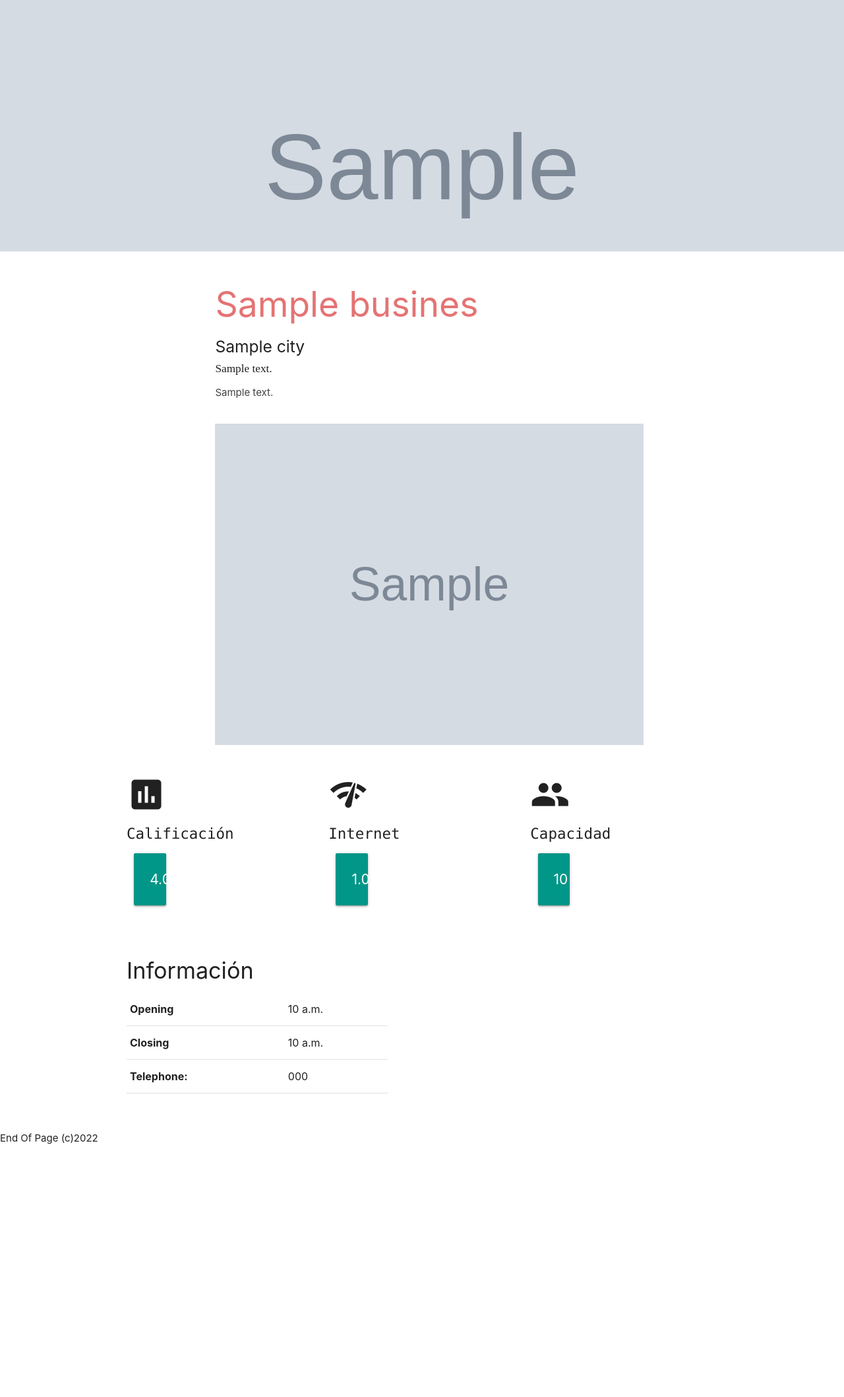
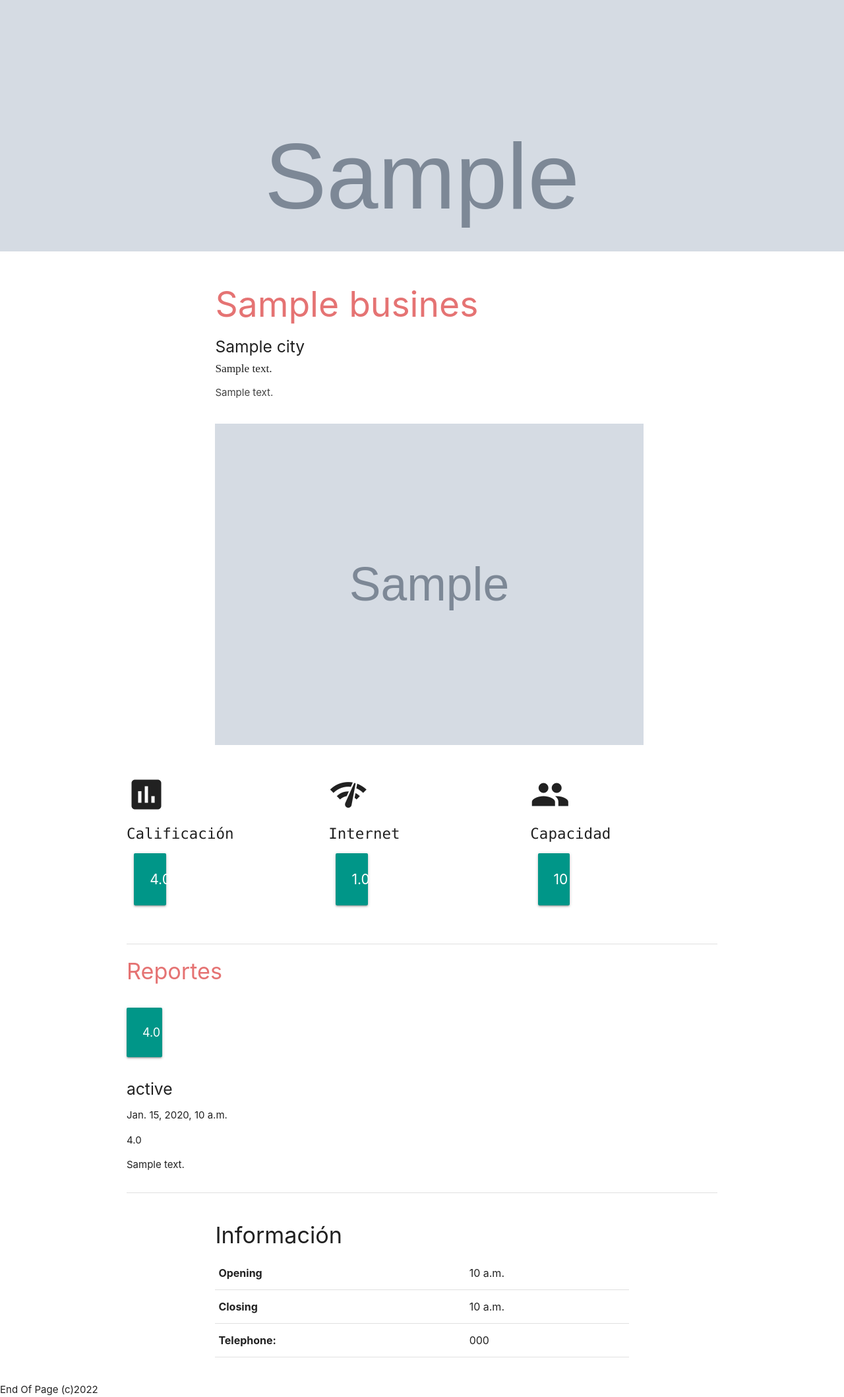
Before and after one commit to se2-group5/BackEnd, a Django app: page /1/biz_profile in a window 1280 px wide. Shown: the part 183-2300 px from the top of the page at 66% size. Before the commit the page ends 1917 px from the top, so only its background shows below. Run offline with Django 4.2, Linux system fonts and the light colour scheme; tables that the repository leaves empty hold one stand-in row (values such as "Sample post"); grey boxes marked "Sample" are stand-in pictures.

Commit message:
Comments in Reports are now Optional. Updated Business Profile Consult / Consulta de Establecimientos (perfil) por parte del usuario. Puede consultar toda la informaación de los establecimeintos y sus reportes.

```diff
--- a/DIG_app/main/models.py
+++ b/DIG_app/main/models.py
@@ -86,7 +86,7 @@
     internet_status = models.DecimalField(max_digits=2, decimal_places=1) # make a difference from internet_quality
     rating_business = models.DecimalField(max_digits=2, decimal_places=1) # Should go from 1 to 5
     report_support = models.IntegerField(null=True, blank=True)
-    comments = models.TextField(null=True)
+    comments = models.TextField(null=True, blank=True)
 
     def __str__(self) -> str:
          return f'Report made by {self.user_id} on {self.date}'
--- a/DIG_app/main/templates/main/biz_detail.html
+++ b/DIG_app/main/templates/main/biz_detail.html
@@ -71,10 +71,37 @@
 
             </div>
 
+            <!-- Reportes -->
+            <br>
+            <div class="divider"></div>
+            <h4 style="color:#e57373">Reportes</h4>
+                {% for report in business.report_set.all %}
+                    <div class="section">
+
+                        <div class="row">
+                            <div class="col s1 ">
+                                <div class="card-panel teal">
+                                    <span class="white-text" style="font-size:1.2rem">{{report.rating_business}}</span>
+                                </div>
+                            </div>
+                        </div>
+                        <h5>{{report.occupation_status}}</h5>
+
+                        <p>{{report.date}}</p>
+                        <p>{{report.rating_business}}</p>
+                        <p>{{report.comments}}</p>
+                    </div>
+                    <div class="divider"></div>
+                {% endfor %}
+
+
+
+
+
             <!-- Datos -->
             <br>
 
-            <div class="row container">
+            <div class="container">
                 <div class="col s10 m6 l8">
                     <h4>Información</h4>
                         <table class="highlight">
```
Also changed, not shown: DIG_app/main/migrations/0015_alter_report_comments.py (added).
